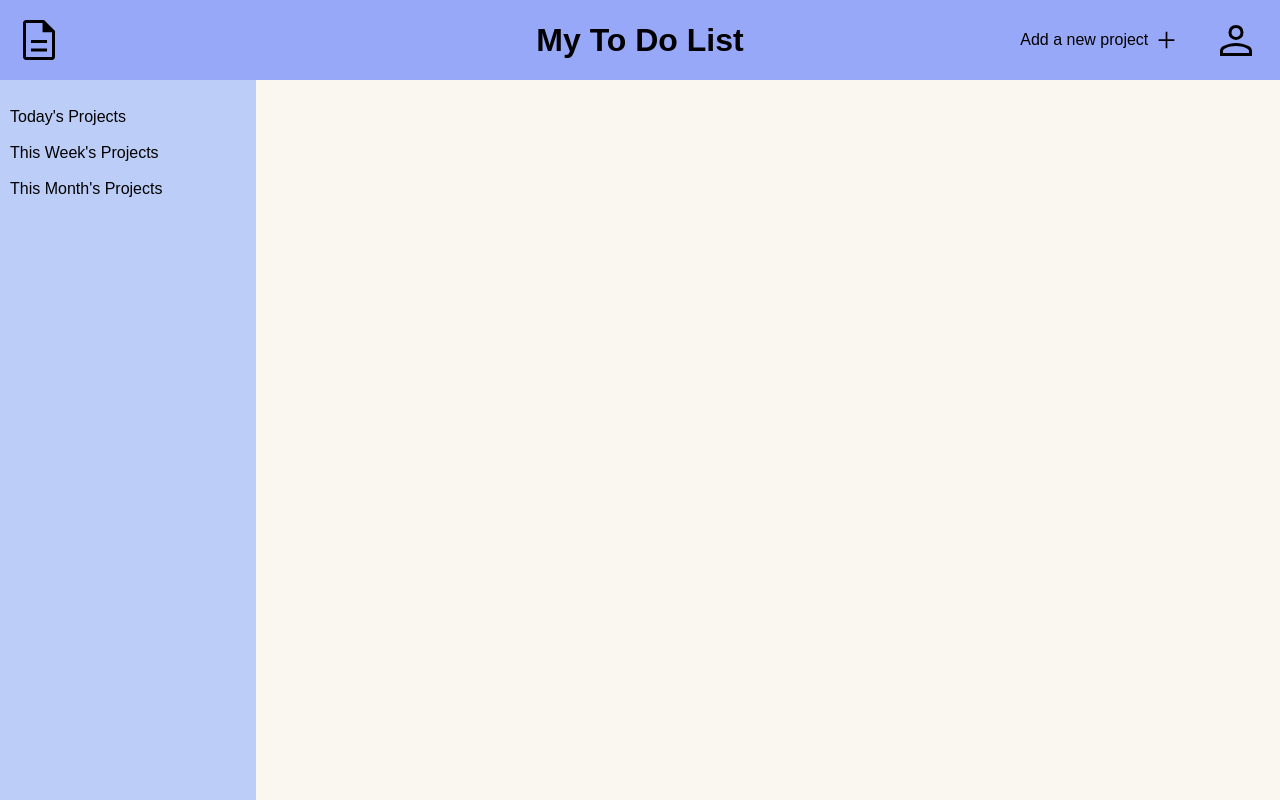
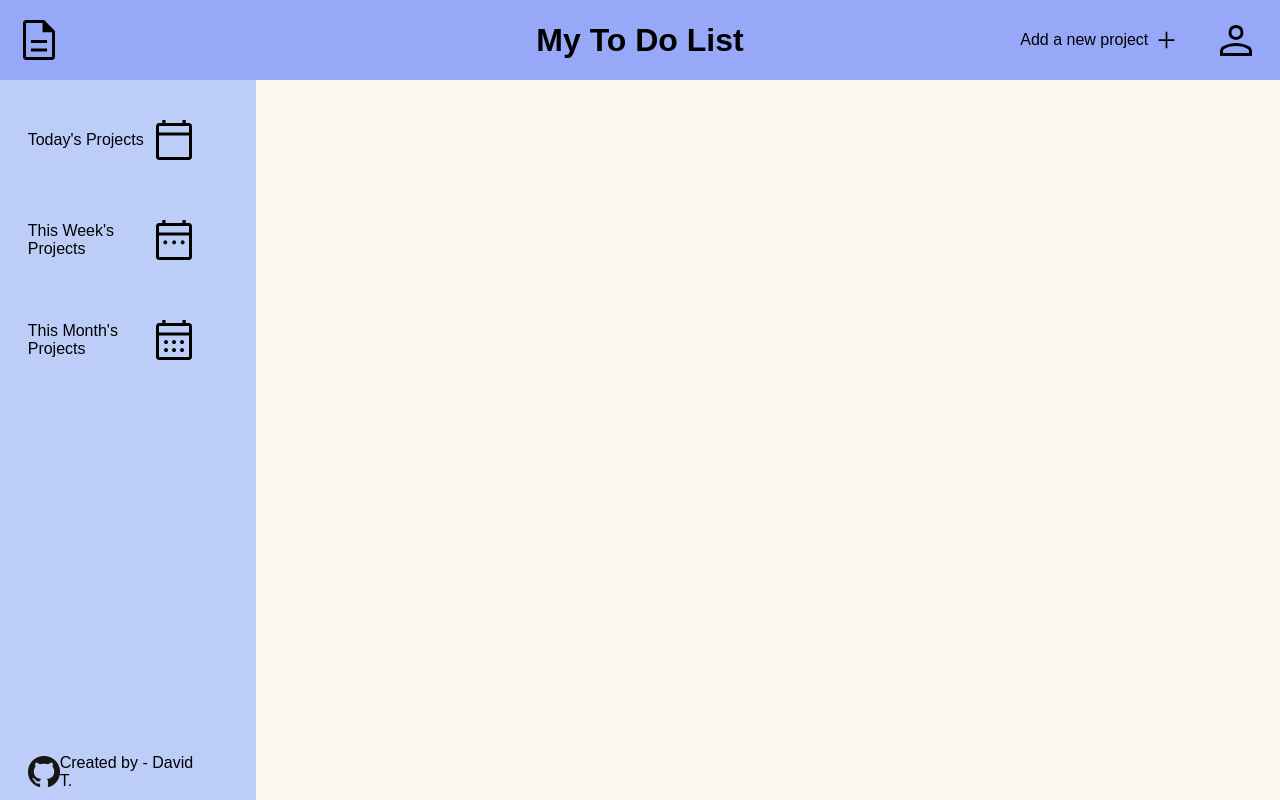
Before and after one commit to JoshDT900/TOP_ToDoList, a website built with webpack: page temp/index.html in a window 1280 px wide. Built offline with nearby package versions, Linux system fonts and the light colour scheme.

Commit message:
add icons and footer styling

```diff
--- a/temp/index.html
+++ b/temp/index.html
@@ -22,21 +22,27 @@
         </header>
         <div class="side_nav">
             <div class="today_item">
-                <div>
-                    <img src="" alt="">
+                <div class="side_nav_item">
                     <p>Today's Projects</p>
+                    <img src="calendar_today_FILL0_wght400_GRAD0_opsz48.svg" alt="calendar day icon">
                 </div>
             </div>
             <div class="week_item">
-                <div>
-                    <img src="" alt="">
+                <div class="side_nav_item">
                     <p>This Week's Projects</p>
+                    <img src="date_range_FILL0_wght400_GRAD0_opsz48.svg" alt="calendar week icon">
                 </div>
             </div>
             <div class="month_item">
-                <div>
-                    <img src="" alt="">
+                <div class="side_nav_item">
                     <p>This Month's Projects</p>
+                    <img src="calendar_month_FILL0_wght400_GRAD0_opsz48.svg" alt="calendar month icon">
+                </div>
+            </div>
+            <div class="side_nav_footer">
+                <div class="side_nav_item">
+                    <img src="GitHub-Mark-32px.png" alt="">
+                    <p>Created by - David T.</p>
                 </div>
             </div>
         </div>
--- a/temp/style.css
+++ b/temp/style.css
@@ -59,4 +59,22 @@ body {
 .side_nav {
   padding: 10px;
   background-color: #BCCEF8;
+  display: grid;
+  grid-template-rows: 1fr 1fr 1fr 4fr;
+  justify-items: center;
+  align-items: center;
 }
+
+.side_nav .side_nav_footer {
+  align-self: flex-end;
+}
+
+.side_nav .side_nav_item {
+  display: flex;
+  align-items: center;
+  justify-content: space-between;
+}
+
+.side_nav div {
+  width: 85%;
+}
```
Also changed, not shown: temp/GitHub-Mark-32px.png (added), temp/calendar_month_FILL0_wght400_GRAD0_opsz48.svg (added), temp/calendar_today_FILL0_wght400_GRAD0_opsz48.svg (added), temp/date_range_FILL0_wght400_GRAD0_opsz48.svg (added).
